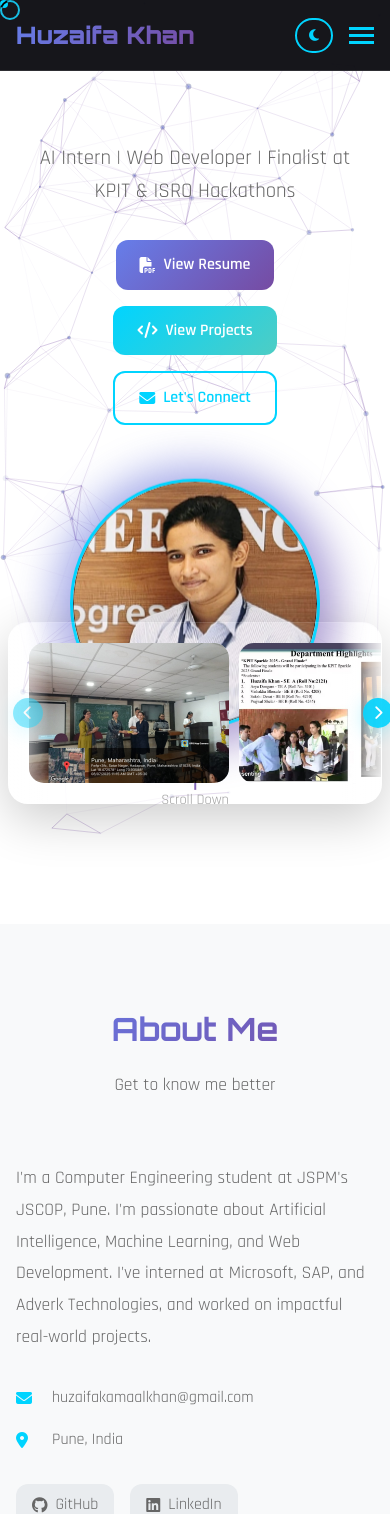
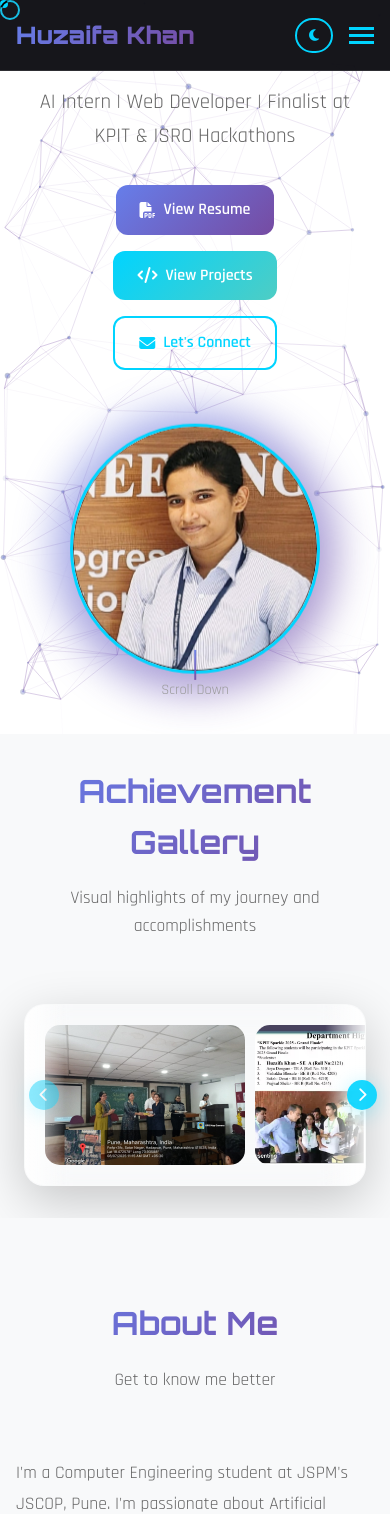
Before and after one commit to HuzaifaKhan-1/Huzaifa-Khan-Portfolio, a Flask app: page / in a window 390 px wide. Shown: the top 1514 px of the page. Run offline with Flask 3, Linux system fonts and the light colour scheme.

Commit message:
Showcase accomplishments in a dedicated gallery and reduce header size
Implements a new "Achievement Gallery" section and reduces hero section height by modifying index.html and style.css.

Replit-Commit-Author: Agent
Replit-Commit-Session-Id: cdf5f2a0-e640-48b8-b668-0e1b70259d4b
Replit-Commit-Screenshot-Url: https://storage.googleapis.com/screenshot-production-us-central1/f9f65ff7-3f64-4267-b70a-e5fb151b78e0/cdf5f2a0-e640-48b8-b668-0e1b70259d4b/6ONJ6mh

```diff
--- a/static/css/style.css
+++ b/static/css/style.css
@@ -260,7 +260,7 @@ body {
 
 /* Hero Section */
 .hero {
-    min-height: 100vh;
+    min-height: 75vh;
     display: flex;
     align-items: center;
     position: relative;
@@ -462,16 +462,15 @@ body {
     50% { transform: translateY(10px); opacity: 1; }
 }
 
-/* Achievement Gallery */
+/* Achievement Gallery Section */
+.achievement-gallery-section {
+    background: var(--bg-secondary);
+    padding: 4rem 0;
+}
+
 .achievement-gallery {
-    position: absolute;
-    bottom: 80px;
-    left: 0;
-    right: 0;
-    padding: 0 2rem;
-    opacity: 0;
-    animation: fadeInUp 1s ease 2s forwards;
-    z-index: 5;
+    position: relative;
+    margin-top: 2rem;
 }
 
 .gallery-container {
@@ -650,9 +649,21 @@ body {
 
 /* Mobile Responsive Design for Achievement Gallery */
 @media (max-width: 768px) {
+    .achievement-gallery-section {
+        padding: 3rem 0;
+    }
+
+    .section-title {
+        font-size: 2rem;
+    }
+
+    .section-subtitle {
+        font-size: 1rem;
+    }
+
     .achievement-gallery {
-        bottom: 60px;
         padding: 0 1rem;
+        margin-top: 1.5rem;
     }
 
     .gallery-container::before,
@@ -682,8 +693,20 @@ body {
 }
 
 @media (max-width: 480px) {
+    .achievement-gallery-section {
+        padding: 2rem 0;
+    }
+
+    .section-title {
+        font-size: 1.8rem;
+    }
+
+    .section-subtitle {
+        font-size: 0.9rem;
+        padding: 0 1rem;
+    }
+
     .achievement-gallery {
-        bottom: 40px;
         padding: 0 0.5rem;
     }
 
@@ -709,10 +732,28 @@ body {
     }
 }
 
-/* Section Divider */
-.section-divider {
-    height: 80px;
-    background: transparent;
+/* Section Header */
+.section-header {
+    text-align: center;
+    margin-bottom: 3rem;
+}
+
+.section-title {
+    font-family: 'Orbitron', monospace;
+    font-size: 2.5rem;
+    font-weight: 900;
+    margin-bottom: 1rem;
+    background: var(--gradient-primary);
+    -webkit-background-clip: text;
+    -webkit-text-fill-color: transparent;
+    background-clip: text;
+}
+
+.section-subtitle {
+    font-size: 1.1rem;
+    color: var(--text-secondary);
+    max-width: 600px;
+    margin: 0 auto;
 }
 
 /* Section Styles */
--- a/templates/index.html
+++ b/templates/index.html
@@ -56,6 +56,7 @@
             <div class="nav-menu">
                 <a href="#home" class="nav-link">Home</a>
                 <a href="#about" class="nav-link">About</a>
+                <a href="#achievement-gallery" class="nav-link">Gallery</a>
                 <a href="#achievements" class="nav-link">Achievements</a>
                 <a href="#experience" class="nav-link">Experience</a>
                 <a href="#projects" class="nav-link">Projects</a>
@@ -111,7 +112,21 @@
                 </div>
             </div>
         </div>
-        <!-- Achievement Gallery -->
+
+
+        <div class="scroll-indicator">
+            <div class="scroll-line"></div>
+            <span>Scroll Down</span>
+        </div>
+    </section>
+
+    <!-- Achievement Gallery Section -->
+    <section id="achievement-gallery" class="achievement-gallery-section">
+        <div class="container">
+            <div class="section-header">
+                <h2 class="section-title">Achievement Gallery</h2>
+                <div class="section-subtitle">Visual highlights of my journey and accomplishments</div>
+            </div>
             <div class="achievement-gallery">
                 <div class="gallery-container">
                     <div class="gallery-track" id="achievementTrack">
@@ -210,15 +225,8 @@
                     </button>
                 </div>
             </div>
-
-        <div class="scroll-indicator">
-            <div class="scroll-line"></div>
-            <span>Scroll Down</span>
         </div>
     </section>
-
-    <!-- Section Divider -->
-    <div class="section-divider"></div>
 
     <!-- About Section -->
     <section id="about" class="about">
```
Also changed, not shown: replit.md (+14 -0 lines). Lines whose indentation alone changed are shown as unchanged.
